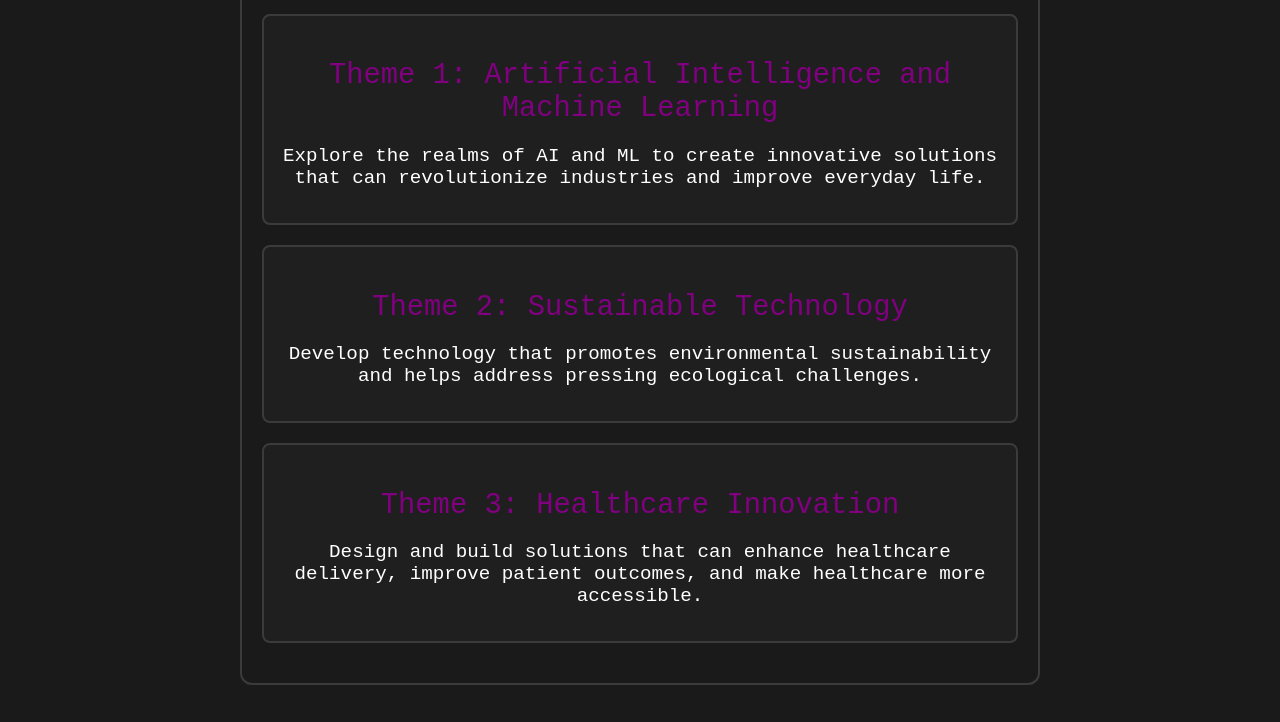
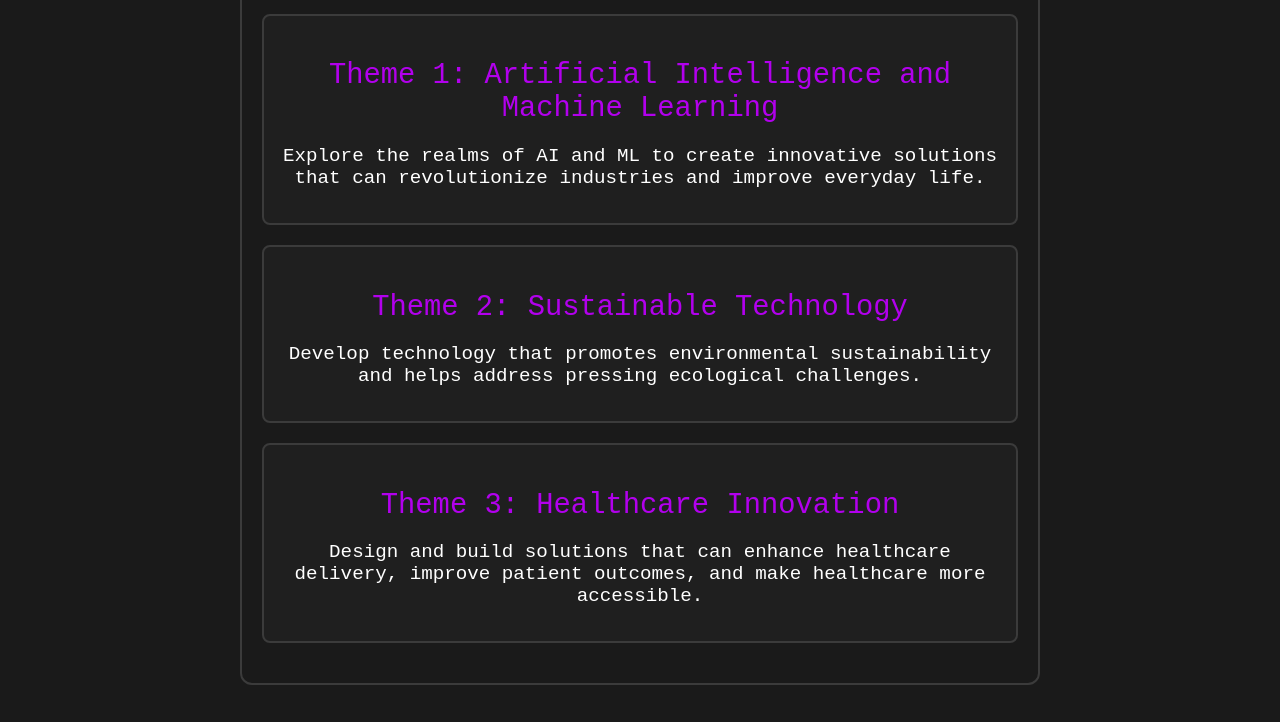
Before and after one commit to CodingGenius0001/gwh-synthacks-2024, a plain HTML site: page rules.html in a window 1280 px wide. Shown: the part 696-1418 px from the top of the page. Drawn offline with Linux system fonts and the light colour scheme; a web font is replaced by a local one.

Commit message:
Update styles-rules.css

```diff
--- a/assets/styles-rules.css
+++ b/assets/styles-rules.css
@@ -1,7 +1,7 @@
 @import url('https://fonts.googleapis.com/css2?family=Courier+New:ital,wght@0,100..900;1,100..900&display=swap');
 :root {
     --bg-color: #111; /* Adjust this if you have a different background color */
-    --primary-color: #800080; /* Purple color */
+    --primary-color: #B200ED; /* Purple color */
     --hover-color: #4cae4c;
     --text-color: #fff;
 }
```
